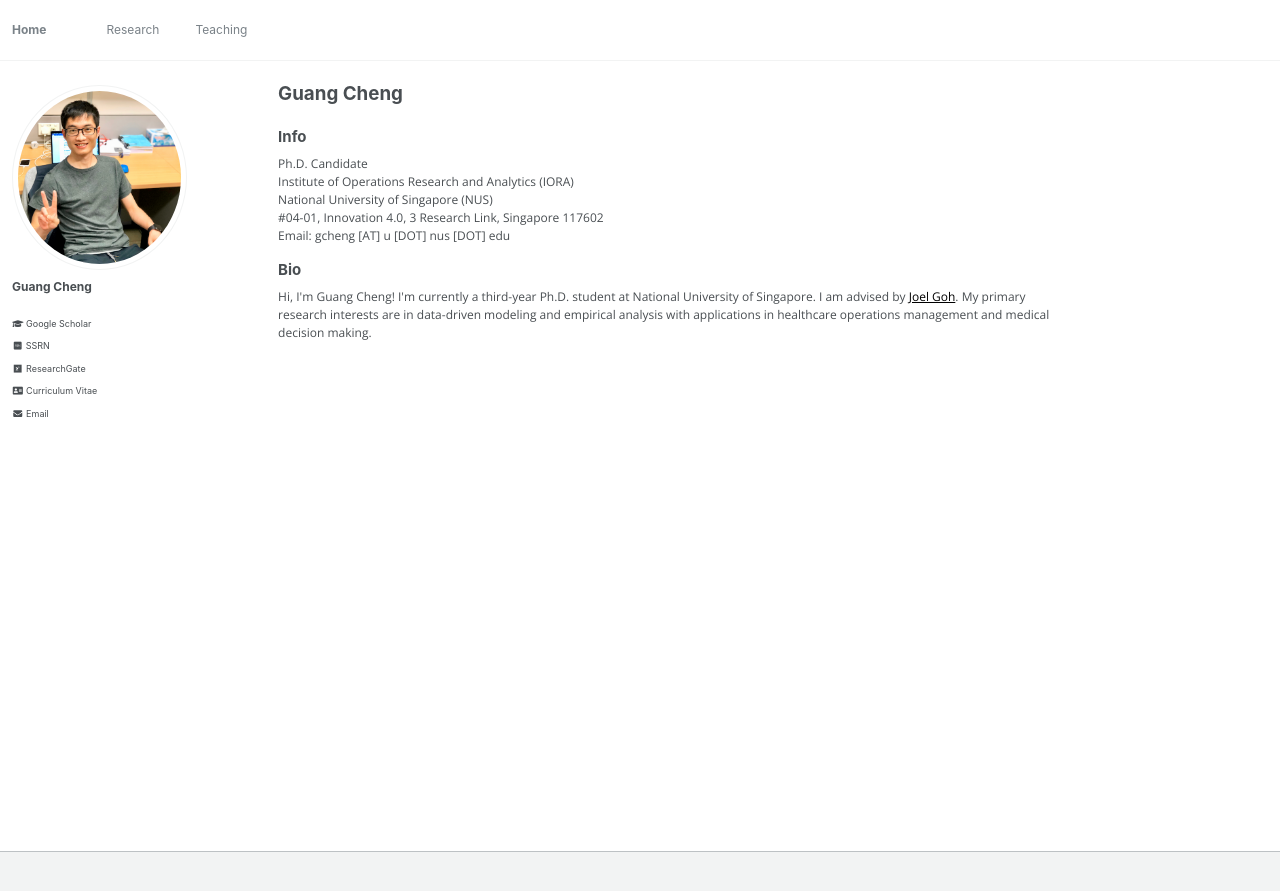
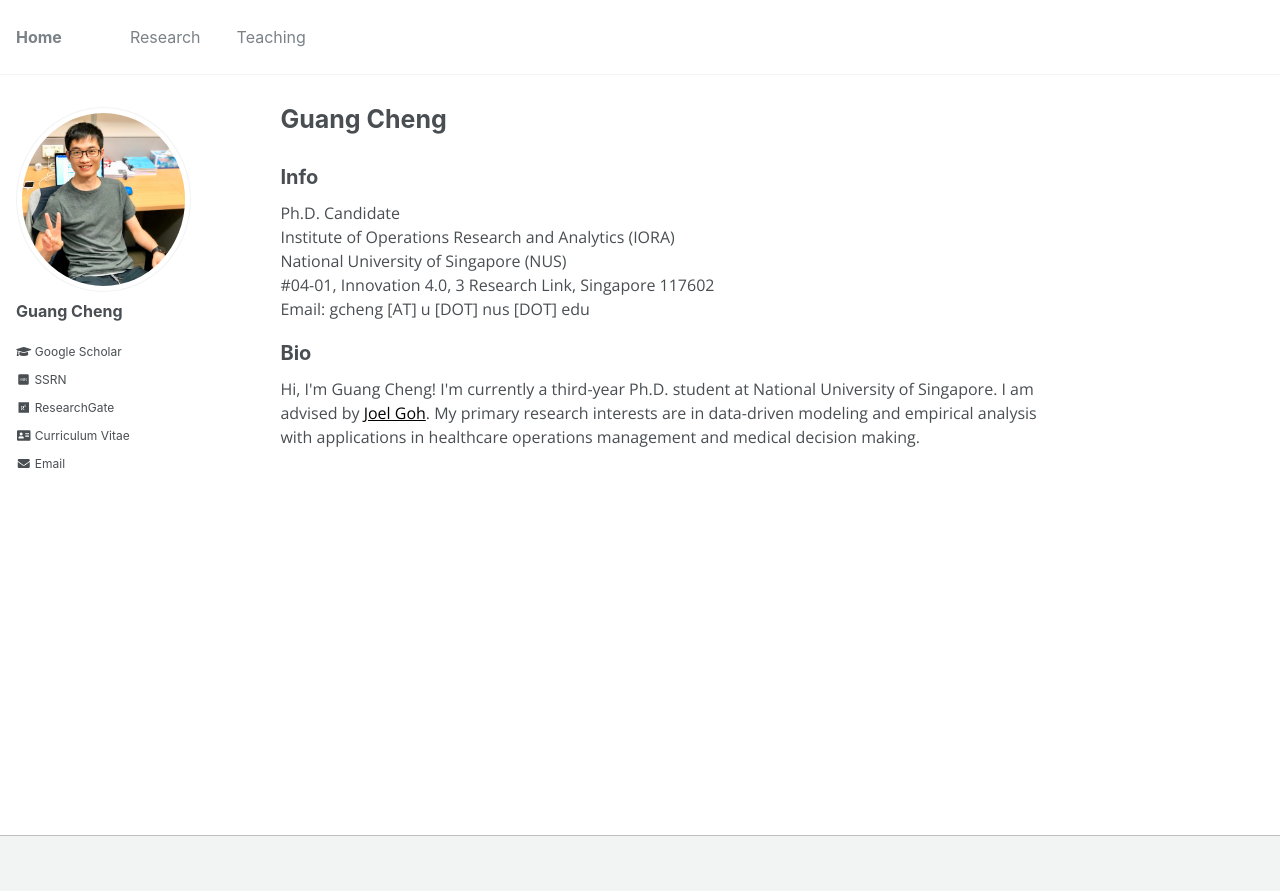
Before and after one commit to gcheng-nus/gcheng-nus.github.io, a Jekyll site: the page built from _pages/about.md, in a window 1280 px wide. Shown: the top 891 px of the page. Built offline with Jekyll 4.4.1, drawn with Linux system fonts in a browser that asks for light colours; some web fonts are replaced.

Commit message:
change font

```diff
--- a/_pages/about.md
+++ b/_pages/about.md
@@ -12,7 +12,7 @@
 @import url('https://fonts.googleapis.com/css2?family=Open+Sans&display=swap');
 </style>
 <!-- <body style="font-family: sans-serif; font-size: 9pt;"> -->
-<body style="font-family: Open Sans; font-style: light; font-size: 9pt;">
+<body style="font-family: Open Sans; font-style: light; font-size: 12pt;">
 <!-- <body> -->
 
 <h2 style="margin-top: 1em;">Info</h2>
```
Also changed, not shown: _pages/research.md (+1 -1 lines).
